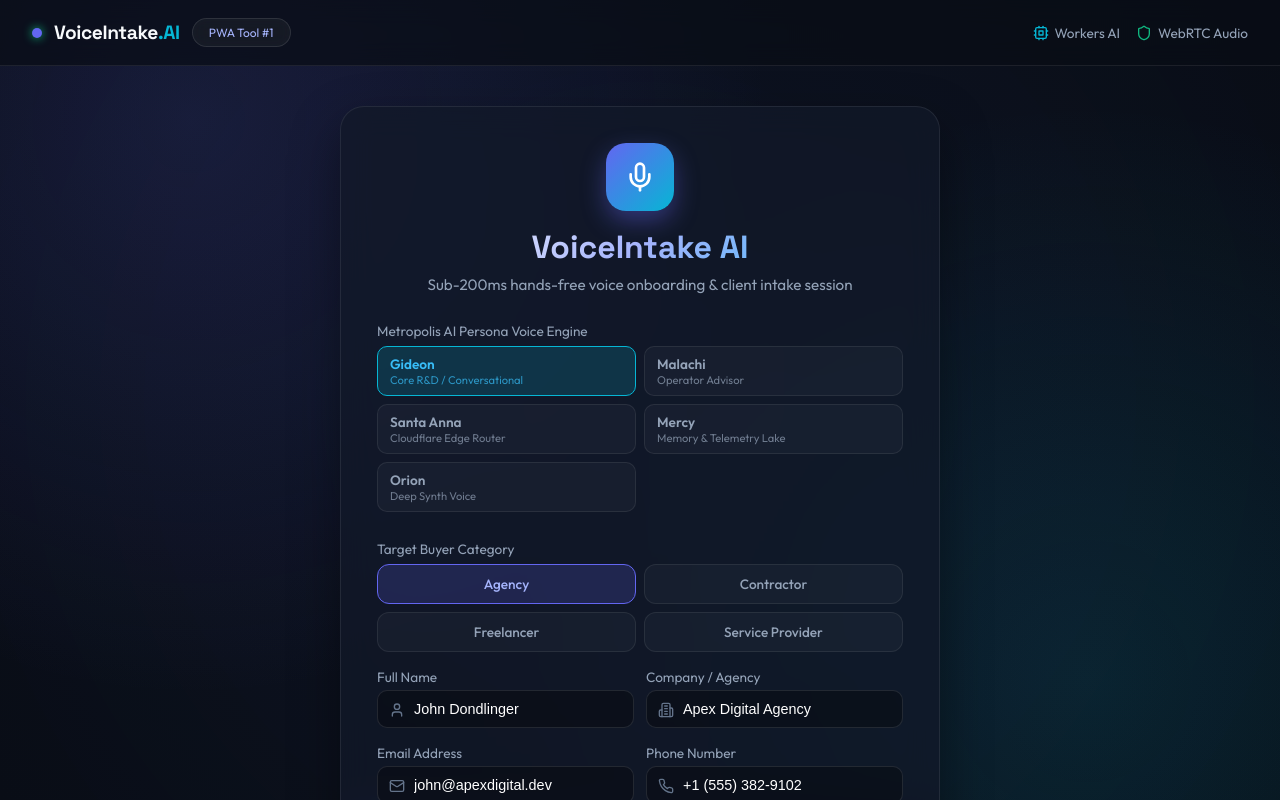
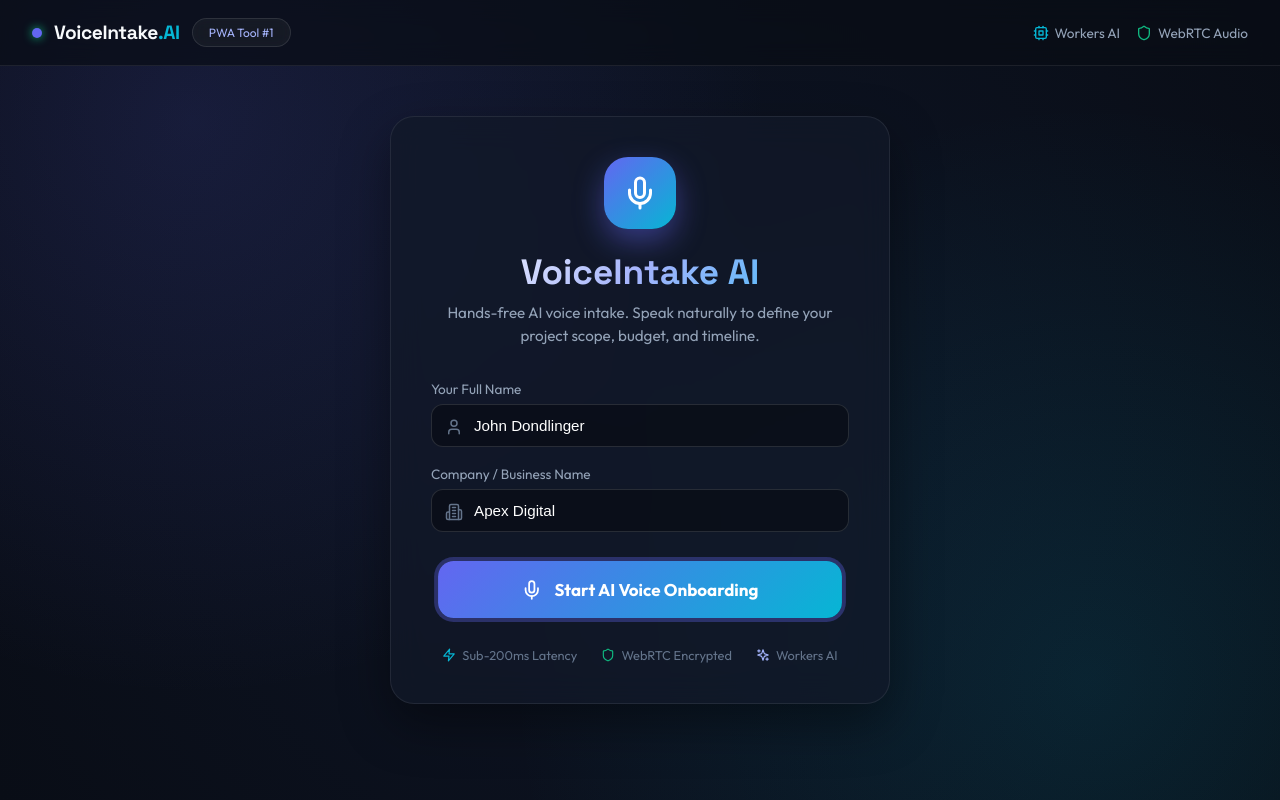
Before and after one commit to yavru421/voice-intake-app, a React (Vite) app: page / in a window 1280 px wide. Shown: the top 800 px of the page. Built offline with nearby package versions, Linux system fonts and the light colour scheme.

Commit message:
feat: executive 1-step intake UI and autonomous Workers AI dialogue loop

```diff
--- a/src/components/MicPermissionCard.tsx
+++ b/src/components/MicPermissionCard.tsx
@@ -1,5 +1,5 @@
 import React, { useState } from 'react';
-import { Mic, Zap, Shield, Sparkles, Building2, User, Mail, Phone } from 'lucide-react';
+import { Mic, Zap, Shield, Sparkles, User, Building2 } from 'lucide-react';
 import { ClientInfo } from '../types/intake';
 
 interface MicPermissionCardProps {
@@ -8,210 +8,96 @@ interface MicPermissionCardProps {
 }
 
 export const MicPermissionCard: React.FC<MicPermissionCardProps> = ({ onStartSession, isLoading }) => {
-  const [formData, setFormData] = useState<ClientInfo>({
-    name: 'John Dondlinger',
-    company: 'Apex Digital Agency',
-    email: 'john@apexdigital.dev',
-    phone: '+1 (555) 382-9102',
-    buyerType: 'agency',
-    personaVoice: 'gideon'
-  });
+  const [name, setName] = useState('John Dondlinger');
+  const [company, setCompany] = useState('Apex Digital');
 
   const handleSubmit = (e: React.FormEvent) => {
     e.preventDefault();
-    onStartSession(formData);
+    onStartSession({
+      name,
+      company,
+      email: `${name.toLowerCase().replace(/\s+/g, '.')}@${company.toLowerCase().replace(/\s+/g, '')}.com`,
+      phone: '+1 (555) 382-9102',
+      buyerType: 'client',
+      personaVoice: 'gideon'
+    });
   };
 
-  const personaVoices = [
-    { id: 'gideon', name: 'Gideon', desc: 'Core R&D / Conversational' },
-    { id: 'malachi', name: 'Malachi', desc: 'Operator Advisor' },
-    { id: 'santa_anna', name: 'Santa Anna', desc: 'Cloudflare Edge Router' },
-    { id: 'mercy', name: 'Mercy', desc: 'Memory & Telemetry Lake' },
-    { id: 'orion', name: 'Orion', desc: 'Deep Synth Voice' }
-  ] as const;
-
   return (
-    <div style={{ maxWidth: '640px', margin: '40px auto 0 auto', padding: '0 20px' }}>
-      <div className="glass-panel" style={{ padding: '36px' }}>
-        <div style={{ textAlign: 'center', marginBottom: '28px' }}>
+    <div style={{ maxWidth: '540px', margin: '50px auto 0 auto', padding: '0 20px' }}>
+      <div className="glass-panel" style={{ padding: '40px' }}>
+        <div style={{ textAlign: 'center', marginBottom: '32px' }}>
           <div style={{
             display: 'inline-flex',
             alignItems: 'center',
             justifyContent: 'center',
-            width: '68px',
-            height: '68px',
-            borderRadius: '20px',
+            width: '72px',
+            height: '72px',
+            borderRadius: '24px',
             background: 'linear-gradient(135deg, #6366f1 0%, #06b6d4 100%)',
-            boxShadow: '0 10px 25px rgba(99, 102, 241, 0.4)',
-            marginBottom: '16px'
+            boxShadow: '0 12px 30px rgba(99, 102, 241, 0.45)',
+            marginBottom: '20px'
           }}>
-            <Mic size={32} color="#ffffff" />
+            <Mic size={36} color="#ffffff" />
           </div>
-          <h1 className="gradient-heading" style={{ fontSize: '2rem', marginBottom: '8px' }}>
+          <h1 className="gradient-heading" style={{ fontSize: '2.2rem', marginBottom: '8px', fontWeight: 700 }}>
             VoiceIntake AI
           </h1>
-          <p style={{ color: 'var(--text-muted)', fontSize: '0.95rem' }}>
-            Sub-200ms hands-free voice onboarding & client intake session
+          <p style={{ color: 'var(--text-muted)', fontSize: '0.95rem', lineHeight: '1.5' }}>
+            Hands-free AI voice intake. Speak naturally to define your project scope, budget, and timeline.
           </p>
         </div>
 
-        <form onSubmit={handleSubmit} style={{ display: 'flex', flexDirection: 'column', gap: '16px' }}>
+        <form onSubmit={handleSubmit} style={{ display: 'flex', flexDirection: 'column', gap: '18px' }}>
           <div>
-            <label style={{ display: 'block', color: 'var(--text-muted)', fontSize: '0.85rem', marginBottom: '6px' }}>
-              Metropolis AI Persona Voice Engine
-            </label>
-            <div style={{ display: 'grid', gridTemplateColumns: '1fr 1fr', gap: '8px', marginBottom: '12px' }}>
-              {personaVoices.map((voice) => (
-                <button
-                  type="button"
-                  key={voice.id}
-                  onClick={() => setFormData({ ...formData, personaVoice: voice.id })}
-                  style={{
-                    padding: '8px 12px',
-                    borderRadius: '10px',
-                    textAlign: 'left',
-                    border: formData.personaVoice === voice.id ? '1px solid #06b6d4' : '1px solid rgba(255,255,255,0.08)',
-                    background: formData.personaVoice === voice.id ? 'rgba(6, 182, 212, 0.18)' : 'rgba(255,255,255,0.03)',
-                    color: formData.personaVoice === voice.id ? '#38bdf8' : 'var(--text-muted)',
-                    transition: 'all 0.2s ease'
-                  }}
-                >
-                  <div style={{ fontWeight: 600, fontSize: '0.85rem' }}>{voice.name}</div>
-                  <div style={{ fontSize: '0.7rem', opacity: 0.7 }}>{voice.desc}</div>
-                </button>
-              ))}
-            </div>
-          </div>
-          <div>
-            <label style={{ display: 'block', color: 'var(--text-muted)', fontSize: '0.85rem', marginBottom: '6px' }}>
-              Target Buyer Category
-            </label>
-            <div style={{ display: 'grid', gridTemplateColumns: '1fr 1fr', gap: '8px' }}>
-              {(['agency', 'contractor', 'freelancer', 'service_provider'] as const).map((type) => (
-                <button
-                  type="button"
-                  key={type}
-                  onClick={() => setFormData({ ...formData, buyerType: type })}
-                  style={{
-                    padding: '10px 14px',
-                    borderRadius: '12px',
-                    fontSize: '0.85rem',
-                    fontWeight: 500,
-                    textTransform: 'capitalize',
-                    border: formData.buyerType === type ? '1px solid #6366f1' : '1px solid rgba(255,255,255,0.08)',
-                    background: formData.buyerType === type ? 'rgba(99, 102, 241, 0.2)' : 'rgba(255,255,255,0.03)',
-                    color: formData.buyerType === type ? '#a5b4fc' : 'var(--text-muted)',
-                    transition: 'all 0.2s ease'
-                  }}
-                >
-                  {type.replace('_', ' ')}
-                </button>
-              ))}
-            </div>
-          </div>
-
-          <div style={{ display: 'grid', gridTemplateColumns: '1fr 1fr', gap: '12px' }}>
-            <div>
-              <label htmlFor="client-name" style={{ display: 'block', color: 'var(--text-muted)', fontSize: '0.85rem', marginBottom: '4px' }}>
-                Full Name
+            <label htmlFor="client-name" style={{ display: 'block', color: 'var(--text-muted)', fontSize: '0.85rem', marginBottom: '6px' }}>
+              Your Full Name
             </label>
             <div style={{ position: 'relative' }}>
-                <User size={16} color="var(--text-dim)" style={{ position: 'absolute', left: '12px', top: '12px' }} />
+              <User size={18} color="var(--text-dim)" style={{ position: 'absolute', left: '14px', top: '14px' }} />
               <input
                 id="client-name"
-                  name="fullName"
                 type="text"
                 required
-                  value={formData.name}
-                  onChange={(e) => setFormData({ ...formData, name: e.target.value })}
+                value={name}
+                onChange={(e) => setName(e.target.value)}
+                placeholder="e.g. Sarah Jenkins"
                 style={{
                   width: '100%',
-                    padding: '10px 12px 10px 36px',
-                    borderRadius: '10px',
-                    background: 'rgba(0,0,0,0.3)',
-                    border: '1px solid rgba(255,255,255,0.1)',
+                  padding: '12px 14px 12px 42px',
+                  borderRadius: '12px',
+                  background: 'rgba(0,0,0,0.35)',
+                  border: '1px solid rgba(255,255,255,0.12)',
                   color: '#fff',
-                    fontSize: '0.9rem'
+                  fontSize: '0.95rem'
                 }}
               />
             </div>
           </div>
+
           <div>
-              <label htmlFor="client-company" style={{ display: 'block', color: 'var(--text-muted)', fontSize: '0.85rem', marginBottom: '4px' }}>
-                Company / Agency
+            <label htmlFor="client-company" style={{ display: 'block', color: 'var(--text-muted)', fontSize: '0.85rem', marginBottom: '6px' }}>
+              Company / Business Name
             </label>
             <div style={{ position: 'relative' }}>
-                <Building2 size={16} color="var(--text-dim)" style={{ position: 'absolute', left: '12px', top: '12px' }} />
+              <Building2 size={18} color="var(--text-dim)" style={{ position: 'absolute', left: '14px', top: '14px' }} />
               <input
                 id="client-company"
-                  name="company"
                 type="text"
                 required
-                  value={formData.company}
-                  onChange={(e) => setFormData({ ...formData, company: e.target.value })}
+                value={company}
+                onChange={(e) => setCompany(e.target.value)}
+                placeholder="e.g. Acme Contracting"
                 style={{
                   width: '100%',
-                    padding: '10px 12px 10px 36px',
-                    borderRadius: '10px',
-                    background: 'rgba(0,0,0,0.3)',
-                    border: '1px solid rgba(255,255,255,0.1)',
+                  padding: '12px 14px 12px 42px',
+                  borderRadius: '12px',
+                  background: 'rgba(0,0,0,0.35)',
+                  border: '1px solid rgba(255,255,255,0.12)',
                   color: '#fff',
-                    fontSize: '0.9rem'
+                  fontSize: '0.95rem'
                 }}
               />
-              </div>
-            </div>
-          </div>
-
-          <div style={{ display: 'grid', gridTemplateColumns: '1fr 1fr', gap: '12px' }}>
-            <div>
-              <label htmlFor="client-email" style={{ display: 'block', color: 'var(--text-muted)', fontSize: '0.85rem', marginBottom: '4px' }}>
-                Email Address
-              </label>
-              <div style={{ position: 'relative' }}>
-                <Mail size={16} color="var(--text-dim)" style={{ position: 'absolute', left: '12px', top: '12px' }} />
-                <input
-                  id="client-email"
-                  name="email"
-                  type="email"
-                  required
-                  value={formData.email}
-                  onChange={(e) => setFormData({ ...formData, email: e.target.value })}
-                  style={{
-                    width: '100%',
-                    padding: '10px 12px 10px 36px',
-                    borderRadius: '10px',
-                    background: 'rgba(0,0,0,0.3)',
-                    border: '1px solid rgba(255,255,255,0.1)',
-                    color: '#fff',
-                    fontSize: '0.9rem'
-                  }}
-                />
-              </div>
-            </div>
-            <div>
-              <label htmlFor="client-phone" style={{ display: 'block', color: 'var(--text-muted)', fontSize: '0.85rem', marginBottom: '4px' }}>
-                Phone Number
-              </label>
-              <div style={{ position: 'relative' }}>
-                <Phone size={16} color="var(--text-dim)" style={{ position: 'absolute', left: '12px', top: '12px' }} />
-                <input
-                  id="client-phone"
-                  name="phone"
-                  type="text"
-                  value={formData.phone}
-                  onChange={(e) => setFormData({ ...formData, phone: e.target.value })}
-                  style={{
-                    width: '100%',
-                    padding: '10px 12px 10px 36px',
-                    borderRadius: '10px',
-                    background: 'rgba(0,0,0,0.3)',
-                    border: '1px solid rgba(255,255,255,0.1)',
-                    color: '#fff',
-                    fontSize: '0.9rem'
-                  }}
-                />
-              </div>
             </div>
           </div>
 
@@ -220,43 +106,45 @@ export const MicPermissionCard: React.FC<MicPermissionCardProps> = ({ onStartSes
             disabled={isLoading}
             className="pulse-active"
             style={{
-              marginTop: '12px',
+              marginTop: '10px',
               width: '100%',
-              padding: '16px',
+              padding: '18px',
               borderRadius: '16px',
               background: 'linear-gradient(135deg, #6366f1 0%, #06b6d4 100%)',
               color: '#ffffff',
-              fontWeight: 600,
-              fontSize: '1.05rem',
+              fontWeight: 700,
+              fontSize: '1.1rem',
               display: 'flex',
               alignItems: 'center',
               justifyContent: 'center',
-              gap: '10px',
-              boxShadow: '0 8px 30px rgba(99, 102, 241, 0.4)',
-              transition: 'transform 0.2s ease'
+              gap: '12px',
+              boxShadow: '0 10px 32px rgba(99, 102, 241, 0.45)',
+              transition: 'all 0.2s ease',
+              border: 'none',
+              cursor: isLoading ? 'wait' : 'pointer'
             }}
           >
-            <Mic size={20} />
-            {isLoading ? 'Connecting to Edge Router...' : 'Enable Microphone & Start Session'}
+            <Mic size={22} />
+            {isLoading ? 'Connecting to Voice AI...' : 'Start AI Voice Onboarding'}
           </button>
         </form>
 
         <div style={{
           display: 'flex',
           justifyContent: 'center',
-          gap: '20px',
-          marginTop: '24px',
+          gap: '24px',
+          marginTop: '28px',
           color: 'var(--text-dim)',
           fontSize: '0.8rem'
         }}>
-          <span style={{ display: 'flex', alignItems: 'center', gap: '4px' }}>
+          <span style={{ display: 'flex', alignItems: 'center', gap: '6px' }}>
             <Zap size={14} color="#06b6d4" /> Sub-200ms Latency
           </span>
-          <span style={{ display: 'flex', alignItems: 'center', gap: '4px' }}>
-            <Shield size={14} color="#10b981" /> WebRTC Encrpyted
+          <span style={{ display: 'flex', alignItems: 'center', gap: '6px' }}>
+            <Shield size={14} color="#10b981" /> WebRTC Encrypted
           </span>
-          <span style={{ display: 'flex', alignItems: 'center', gap: '4px' }}>
-            <Sparkles size={14} color="#a5b4fc" /> Cloudflare AI
+          <span style={{ display: 'flex', alignItems: 'center', gap: '6px' }}>
+            <Sparkles size={14} color="#a5b4fc" /> Workers AI
           </span>
         </div>
       </div>
--- a/src/lib/pdf-exporter.ts
+++ b/src/lib/pdf-exporter.ts
@@ -22,7 +22,7 @@ export function exportIntakePDF(summary: IntakeSummary): void {
   doc.setFont('Helvetica', 'normal');
   doc.setTextColor(148, 163, 184); // slate 400
   doc.text(`Generated on ${summary.generatedAt} | Session ID: ${summary.sessionId}`, 14, 30);
-  doc.text(`Target Buyer Category: ${summary.clientInfo.buyerType.toUpperCase()}`, 14, 37);
+  doc.text(`Target Buyer Category: ${(summary.clientInfo.buyerType || 'Client').toUpperCase()}`, 14, 37);
 
   // Client Details Section
   doc.setFontSize(14);
--- a/src/types/intake.ts
+++ b/src/types/intake.ts
@@ -3,8 +3,8 @@ export interface ClientInfo {
   email: string;
   phone: string;
   company: string;
-  buyerType: 'contractor' | 'agency' | 'freelancer' | 'service_provider';
-  personaVoice: 'gideon' | 'malachi' | 'santa_anna' | 'mercy' | 'orion';
+  buyerType?: string;
+  personaVoice?: string;
 }
 
 export interface TranscriptMessage {
--- a/worker/index.ts
+++ b/worker/index.ts
@@ -30,14 +30,14 @@ export default {
             messages: [
               {
                 role: 'system',
-                content: `You are VoiceIntake AI (${body.personaVoice || 'gideon'} persona), an empathetic, sub-200ms real-time voice onboarding assistant for contractors, agencies, and high-ticket freelancers. Keep responses under 2 sentences, clear, professional, and conversational.`
+                content: `You are VoiceIntake AI, an executive client onboarding director. Your goal is to guide the client through an intake interview until all project parameters are gathered: 1) Core project scope & objectives, 2) Technical features & integrations, 3) Budget range, and 4) Target launch timeline. Ask 1 focused question at a time. Keep responses concise (under 2 sentences), professional, and conversational.`
               },
               { role: 'user', content: body.prompt }
             ]
           });
-          aiReply = aiResponse.response || "Thank you. I have logged those project details. Could you tell me more about your desired timeline?";
+          aiReply = aiResponse.response || "Thank you. I have logged those project details. Could you tell me more about your target budget or launch timeline?";
         } else {
-          aiReply = "I have noted that requirement! What is your target deadline or launch timeline for this project?";
+          aiReply = "I have noted that requirement! What is your target budget or launch deadline for this implementation?";
         }
 
         return new Response(JSON.stringify({ reply: aiReply }), {
```
Lines whose indentation alone changed are shown as unchanged.
